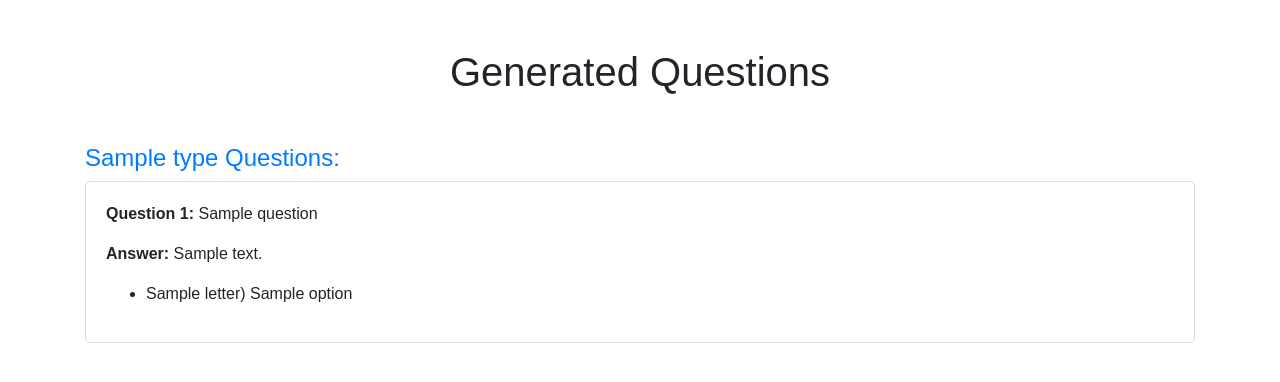
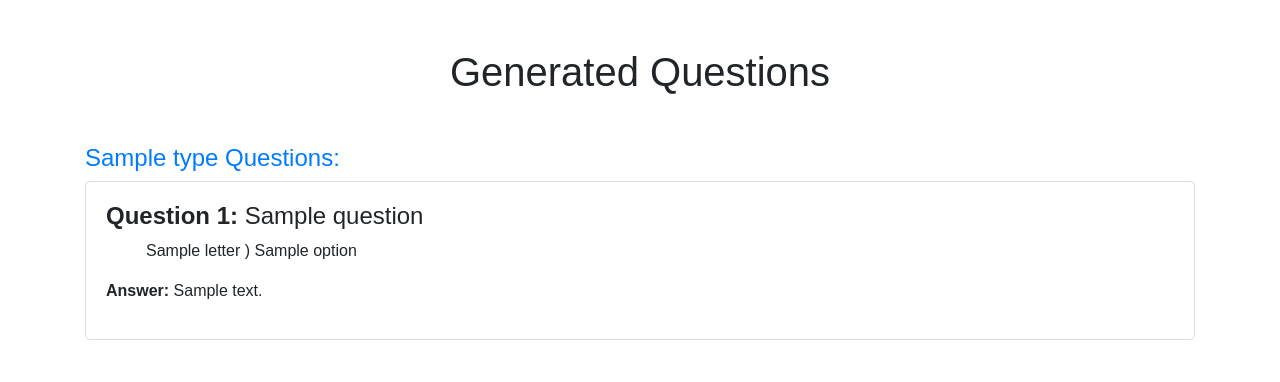
Before and after one commit to 2pa4ul2/Llama-3-Question-and-Answer-Generation, a Flask app: template Playground/templates/exam_generated.html in a window 1280 px wide. Shown: the top 382 px of the page. Run offline with Flask 3, Linux system fonts and the light colour scheme; the template is opened without the code that fills it: most values are stand-ins (such as "Sample title", 1, 10 or a date in 2020); some libraries are stand-ins or nearby versions.

Commit message:
Temporary Commit

```diff
--- a/Playground/exam_util.py
+++ b/Playground/exam_util.py
@@ -57,7 +57,7 @@ def exam_extract_text(file_path, pages):
 
 
 def exam_generate_questions(questions, text):
-    llm = Ollama(model="llama3")
+    llm = Ollama(model="llama3.2")
     all_generated_questions = []
 
     # Prompts for each type of question
--- a/Playground/templates/exam_generated.html
+++ b/Playground/templates/exam_generated.html
@@ -27,7 +27,11 @@
             margin: 0;
         }
         .question-card .quill-container {
-            min-height: 120px;
+            min-height: auto;
+            font-size: 1rem;
+        }
+        ul,li {
+            list-style-type: none;
         }
     </style>
 </head>
@@ -45,13 +49,13 @@
                         <div class="question-card">
                             <div class="question-answer">
                                 <div class="quill-container" id="question-answer-{{ loop.index }}">
-                                    <p><strong>Question {{ loop.index }}:</strong> {{ question.question }}</p>
-                                    <p><strong>Answer:</strong> {{ question.answer }}</p>
+                                    <h4><strong>Question {{ loop.index }}:</strong> {{ question.question }}</h4>
                                     <ul>
                                         {% for letter, option in question.options.items() %}
-                                            <li><span>{{ letter }}) {{ option }}</span></li>
+                                            <li><span>{{ letter }} ) {{ option }}</span></li>
                                         {% endfor %}
                                     </ul>
+                                    <p><strong>Answer:</strong> {{ question.answer }}</p>
                                 </div>
                             </div>
                         </div>
--- a/Playground/templates/exam_preview.html
+++ b/Playground/templates/exam_preview.html
@@ -10,7 +10,7 @@
 <img src="../static/assets/main_bg.svg" class="bg-image">
 <div class="preview-container">
     <div class="title-section">
-        <a href="{{ url_for('views.upload') }}"><i class="fa-solid fa-chevron-left"></i> Go back</a>
+        <a href="{{ url_for('views.exam_upload') }}"><i class="fa-solid fa-chevron-left"></i> Go back</a>
         <h1>Select Page</h1>
     </div>
 
--- a/Playground/util.py
+++ b/Playground/util.py
@@ -57,7 +57,7 @@ def extract_text(file_path, pages):
 
 
 def generate_questions(questions, text):
-    llm = Ollama(model="llama3")
+    llm = Ollama(model="llama3.2")
     all_generated_questions = []
 
     # Prompts for each type of question
```
Also changed, not shown: 11 other files.
